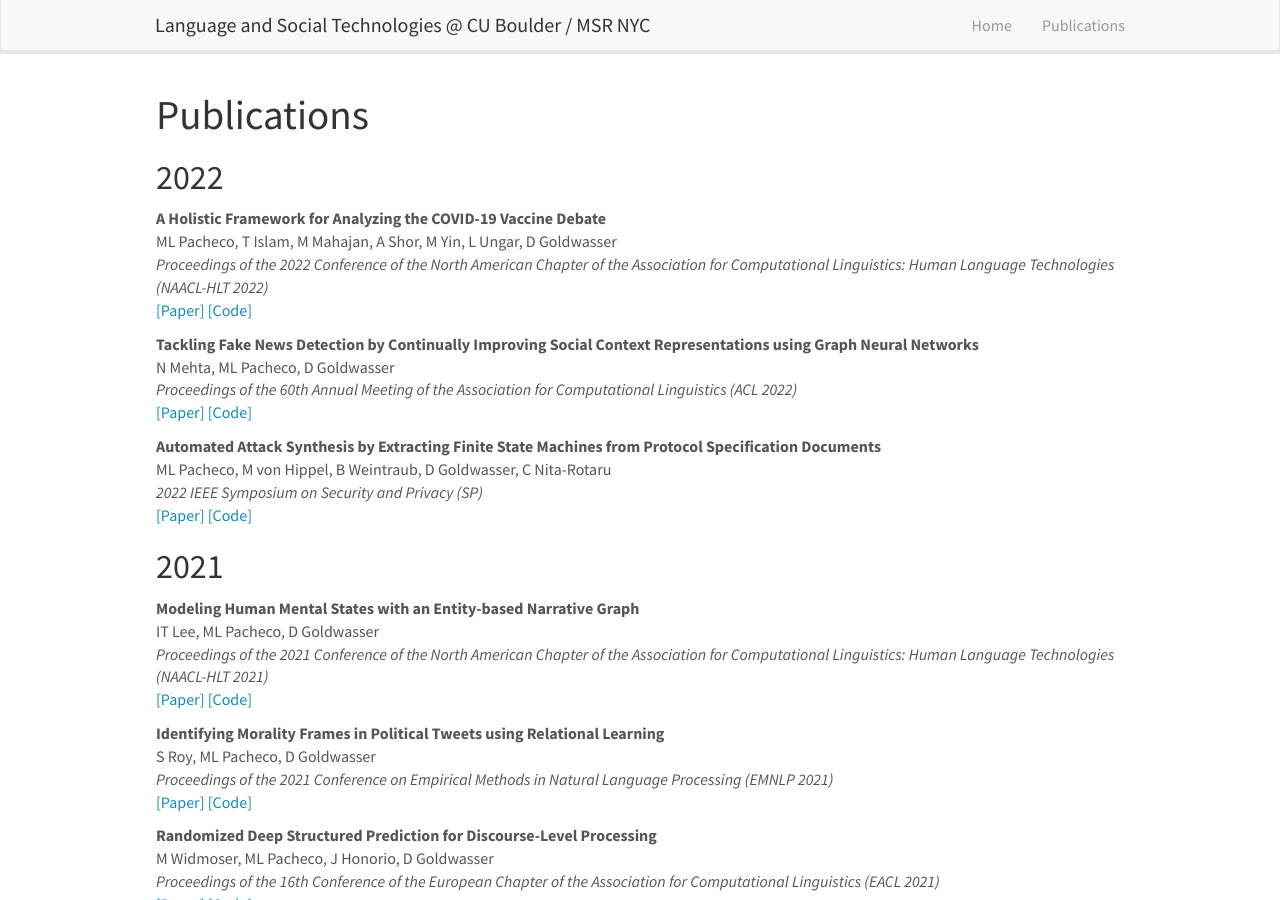
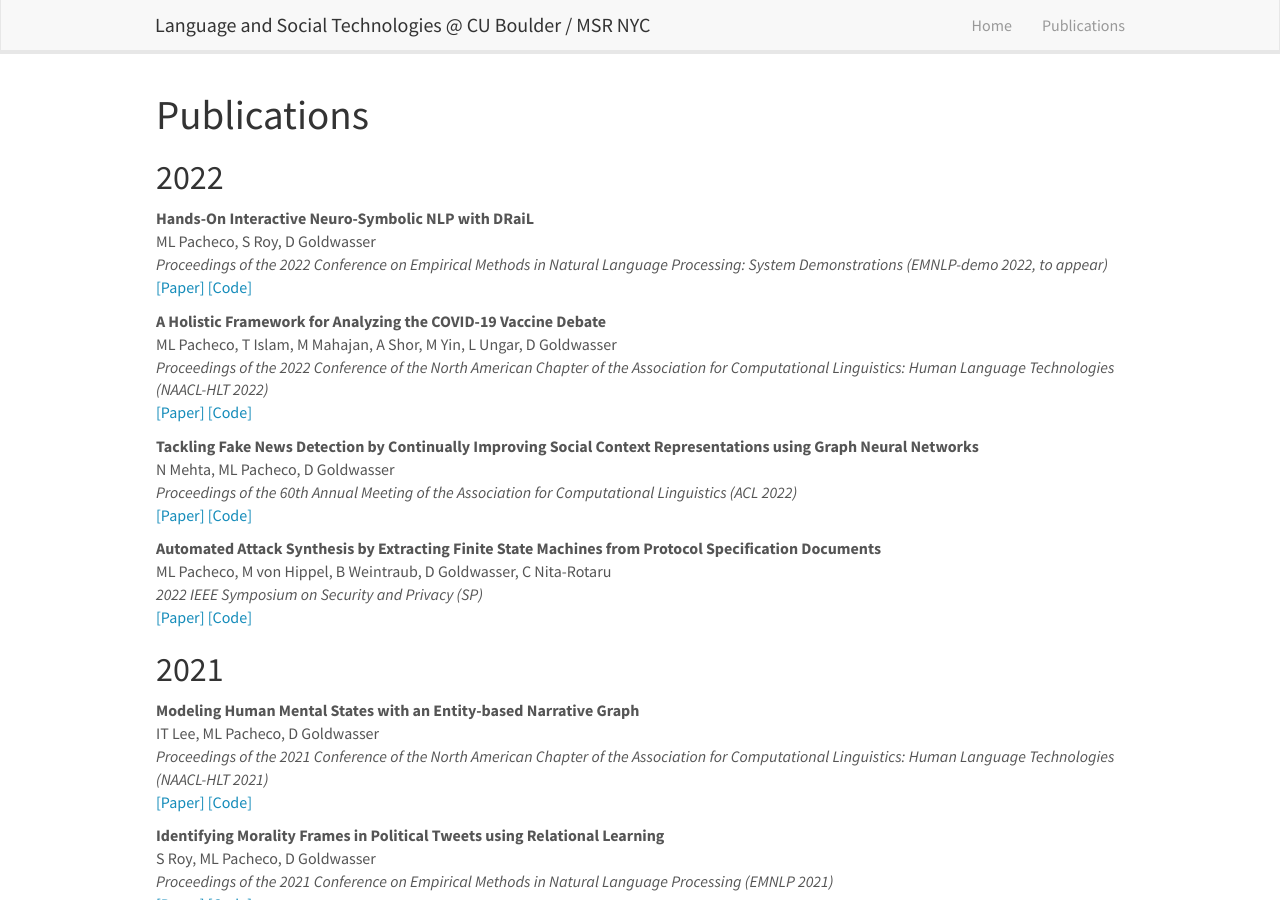
Before and after one commit to mlpacheco/mlpacheco.github.io, a Jekyll site: the page built from _pages/publications.md, in a window 1280 px wide and 900 px high. Built offline with Jekyll 4.4.1, drawn with Linux system fonts in a browser that asks for light colours; nearby versions of some CDN libraries.

Commit message:
Update publist_2022.yml

```diff
--- a/_data/publist_2022.yml
+++ b/_data/publist_2022.yml
@@ -1,3 +1,15 @@
+- title: "Hands-On Interactive Neuro-Symbolic NLP with DRaiL"
+  authors: ML Pacheco, S Roy, D Goldwasser
+  venue: "Proceedings of the 2022 Conference on Empirical Methods in Natural Language Processing: System Demonstrations (EMNLP-demo 2022, to appear)"
+  link:
+    url:
+    display: \[Paper\]
+  code:
+    url:
+    display: \[Code\]
+  highlight: 0
+  year: 2022
+
 - title: "A Holistic Framework for Analyzing the COVID-19 Vaccine Debate"
   authors: ML Pacheco, T Islam, M Mahajan, A Shor, M Yin, L Ungar, D Goldwasser
   venue: "Proceedings of the 2022 Conference of the North American Chapter of the Association for Computational Linguistics: Human Language Technologies (NAACL-HLT 2022)"
```
